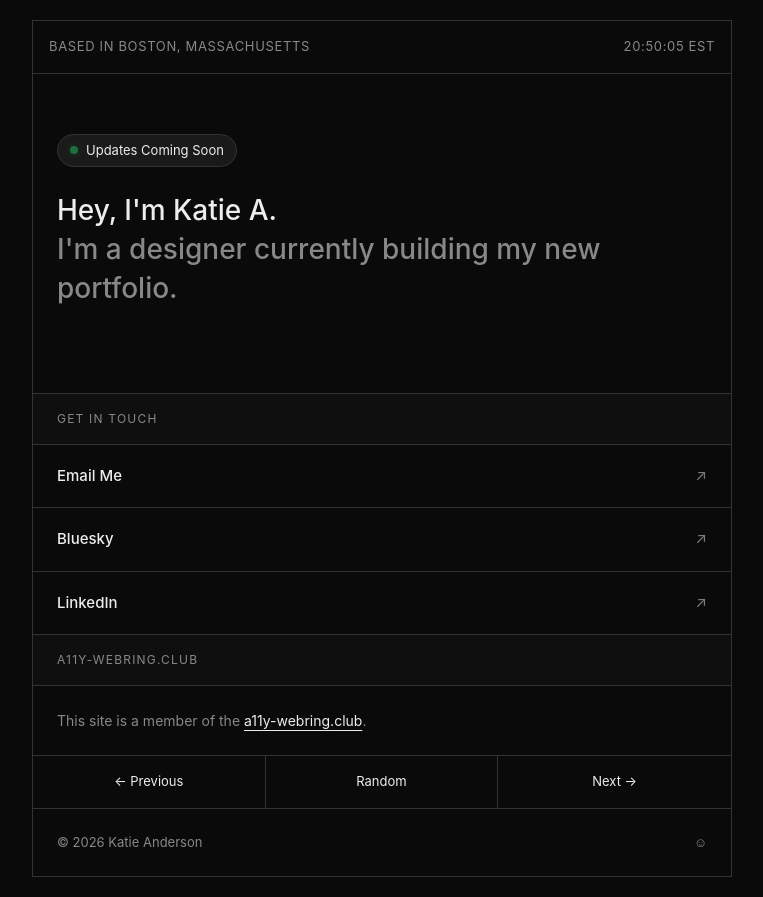
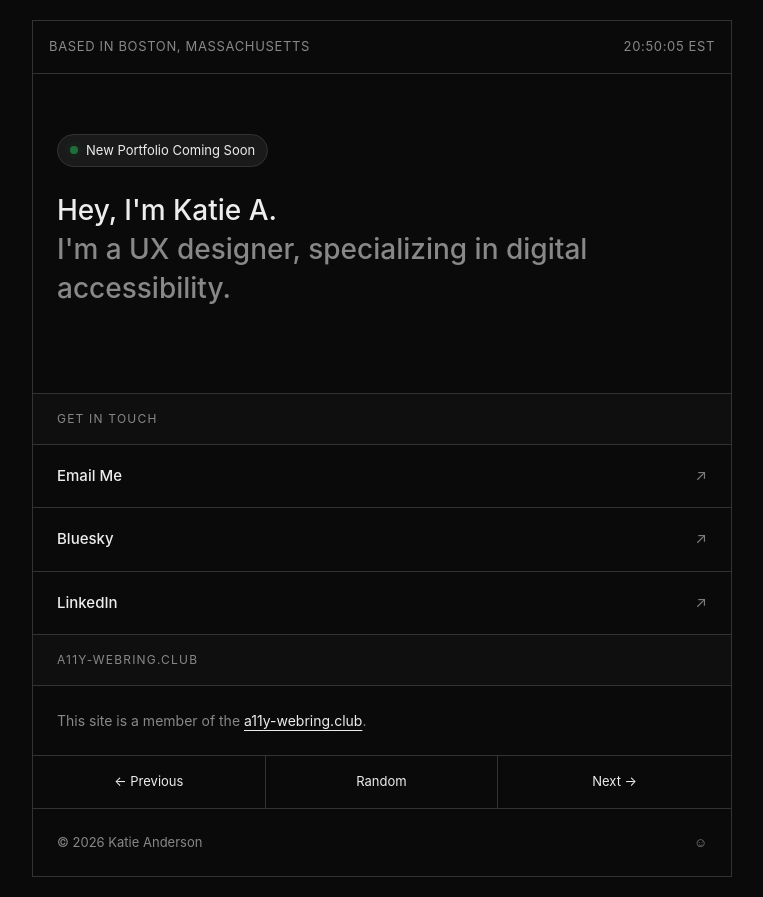
Before and after one commit to krander/temporary-portfolio, a plain HTML site: page index.html in a window 1280 px wide. Shown: the whole page, without its empty margins (258-1021 px from the left). Drawn offline with Linux system fonts and the light colour scheme.

Commit message:
Update index.html
Minor copy tweaks

```diff
--- a/index.html
+++ b/index.html
@@ -254,11 +254,11 @@
         <div class="hero">
             <div class="status-badge">
                 <span class="dot"></span>
-                <span>Updates Coming Soon</span>
+                <span>New Portfolio Coming Soon</span>
             </div>
             <h1>
                 Hey, I'm Katie A. <br>
-                <span class="highlight">I'm a designer currently building my new portfolio.</span>
+                <span class="highlight">I'm a UX designer, specializing in digital accessibility.</span>
             </h1>
         </div>
 
```
